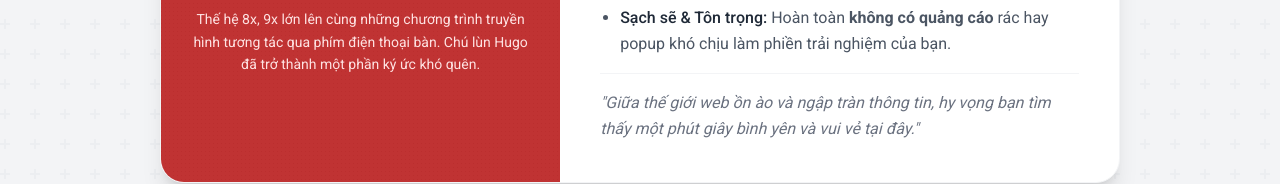
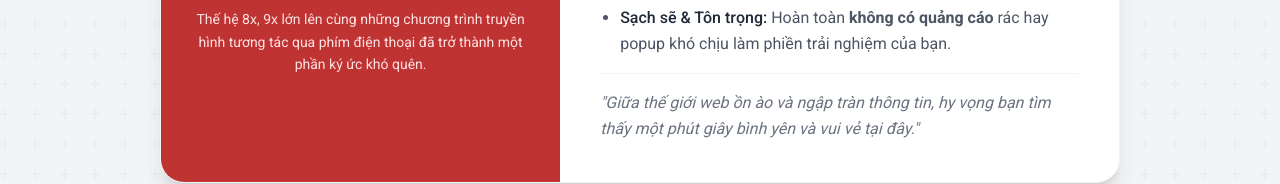
Before and after one commit to thetrimmo-code/hugoio, a plain HTML site: page about.html in a window 1280 px wide. Shown: the part 581-765 px from the top of the page. Drawn offline with nearby package versions, Linux system fonts and the light colour scheme.

Commit message:
Update about.html

```diff
--- a/about.html
+++ b/about.html
@@ -67,7 +67,7 @@
                     <h3 class="text-2xl font-serif font-bold mb-2">Câu chuyện</h3>
                     <h4 class="text-lunar-gold font-medium mb-4">Khởi nguồn từ hoài niệm</h4>
                     <p class="text-red-100 text-sm leading-relaxed">
-                        Thế hệ 8x, 9x lớn lên cùng những chương trình truyền hình tương tác qua phím điện thoại bàn. Chú lùn Hugo đã trở thành một phần ký ức khó quên.
+                        Thế hệ 8x, 9x lớn lên cùng những chương trình truyền hình tương tác qua phím điện thoại đã trở thành một phần ký ức khó quên.
                     </p>
                 </div>
             </div>
```
